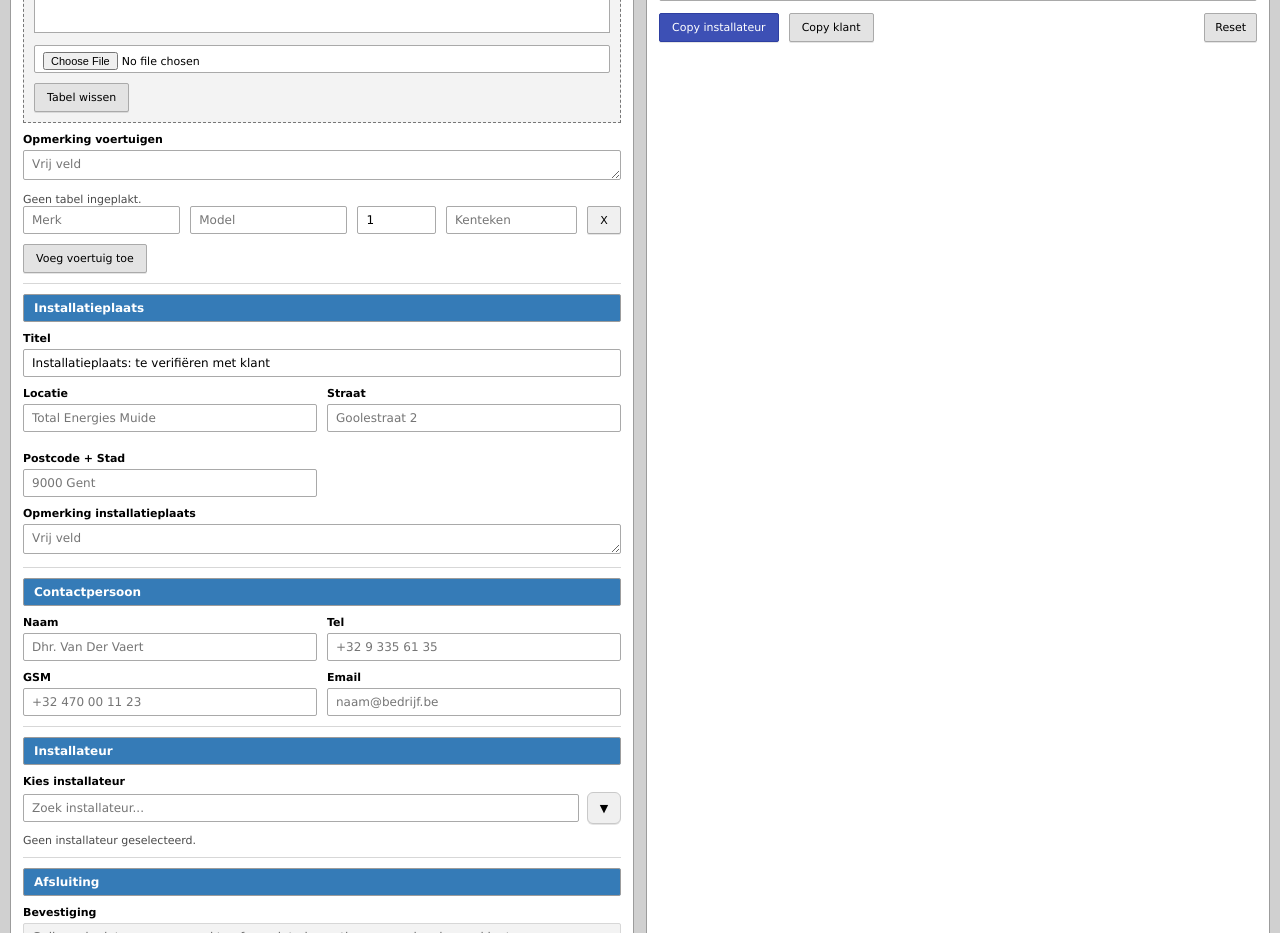
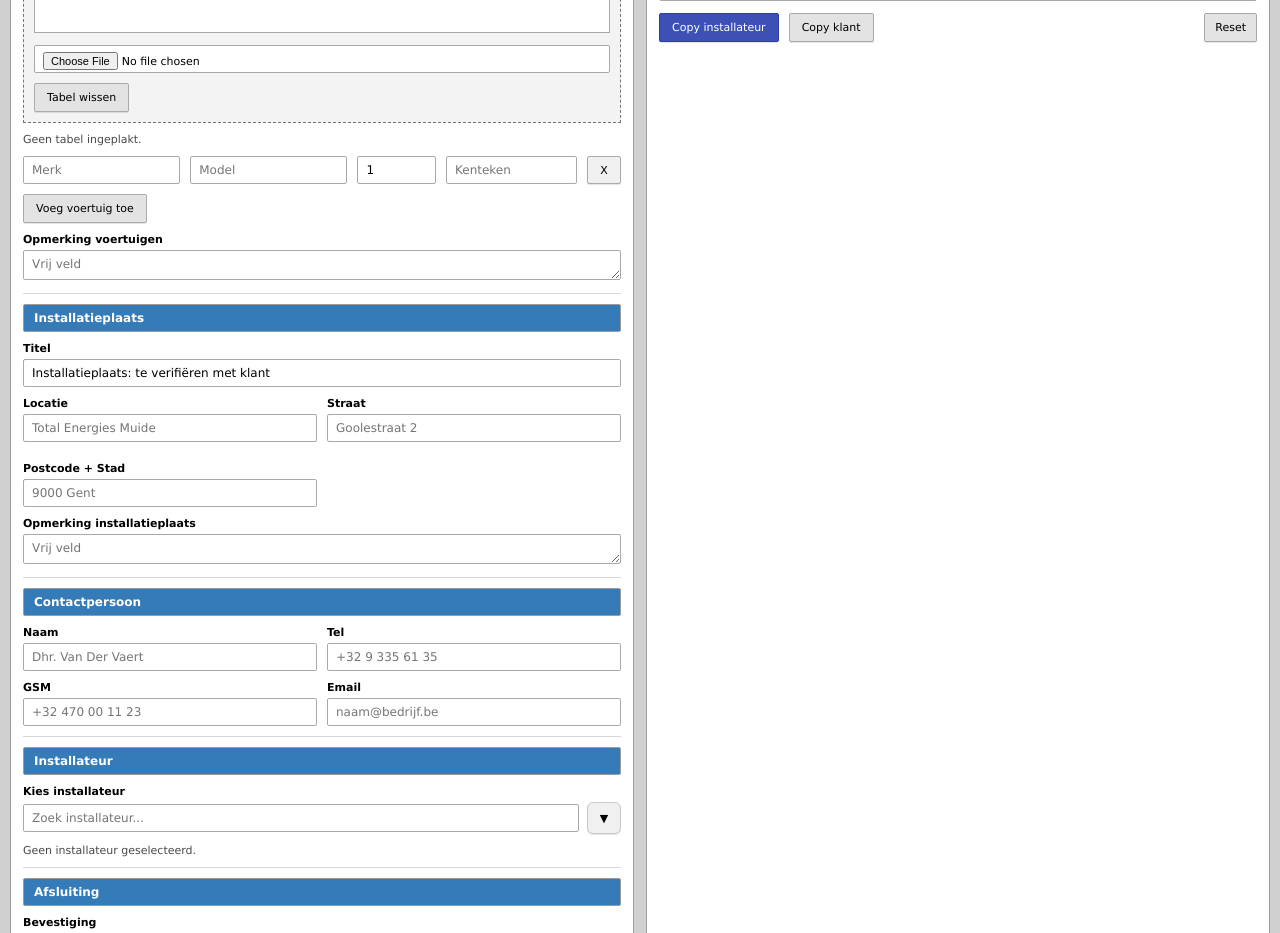
Before and after one commit to SlimmyJ/templategen_vue, a Vue app: page / in a window 1280 px wide. Shown: the part 840-1773 px from the top of the page. Built offline with nearby package versions, Linux system fonts and the light colour scheme.

Commit message:
styling geen tabel geplakt

```diff
--- a/src/App.vue
+++ b/src/App.vue
@@ -514,11 +514,8 @@ async function copyCustomer(): Promise<void> {
             </div>
           </div>
 
-          <label style="margin-top: 10px">Opmerking voertuigen</label>
-          <textarea class="textarea-compact" v-model="request.notes.vehicleNotes" placeholder="Vrij veld"></textarea>
-
-          <div v-if="request.vehicleTable.html.trim().length === 0" style="margin-top: 10px">
-            <div class="hint">
+          <div v-if="request.vehicleTable.html.trim().length === 0" style="margin-top: 10px;">
+            <div class="hint" style="margin-bottom: 10px">
               Geen tabel ingeplakt.
             </div>
 
@@ -536,13 +533,20 @@ async function copyCustomer(): Promise<void> {
               </button>
               <div class="vehicle-add-spacer"></div>
             </div>
+
+
           </div>
+
+
 
           <div v-else style="margin-top: 10px">
             <div class="hint">
               Tabel is actief en wordt meegenomen in de preview en kopie.
             </div>
           </div>
+
+           <label style="margin-top: 10px">Opmerking voertuigen</label>
+            <textarea class="textarea-compact" v-model="request.notes.vehicleNotes" placeholder="Vrij veld"></textarea>
         </div>
 
         <div class="section">
```
